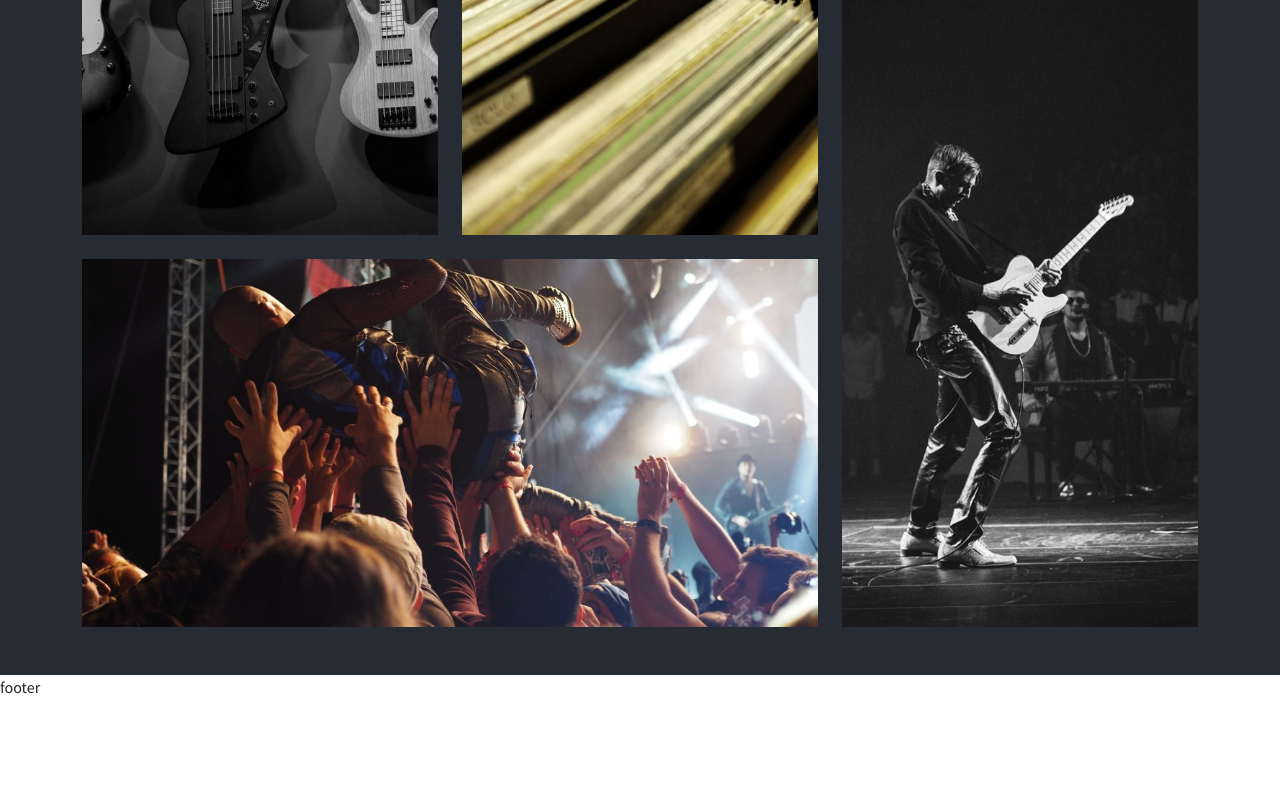
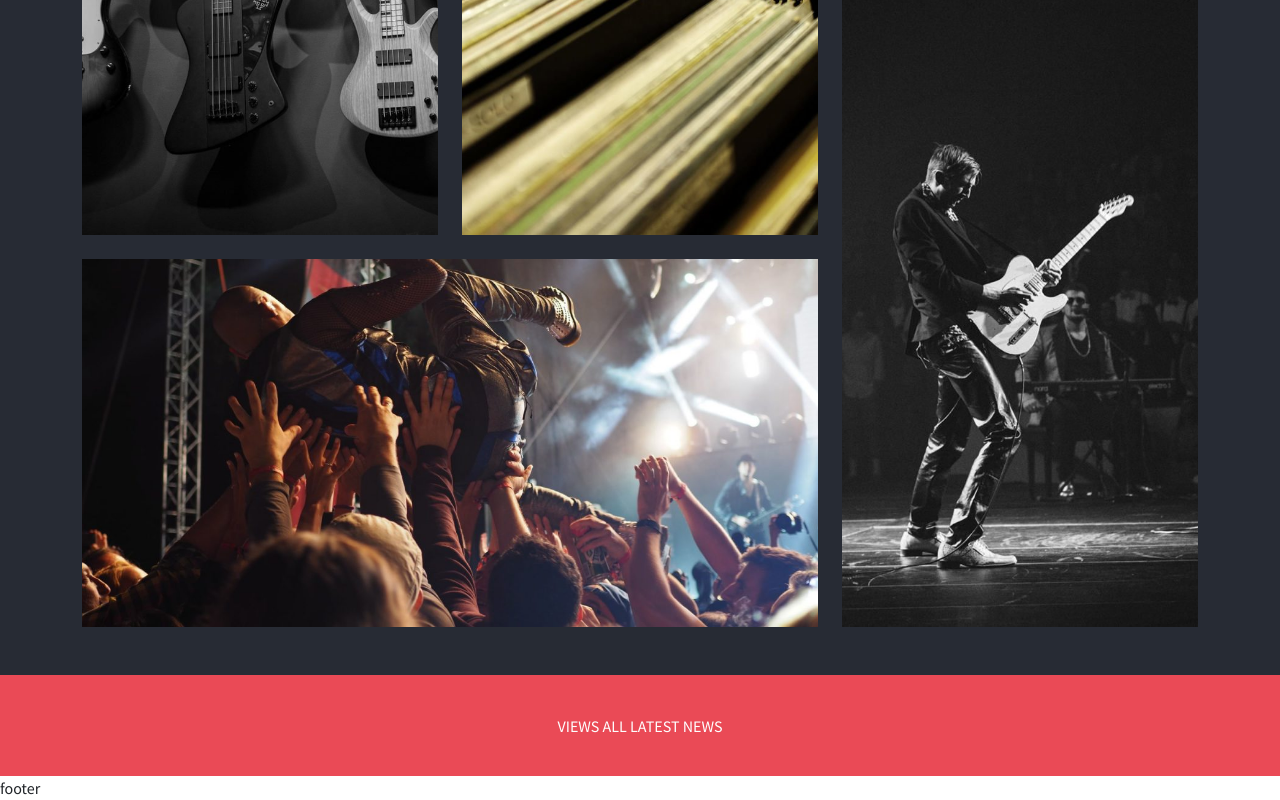
Before and after one commit to Luz42/proj-html-vuejs, a Vue app: page / in a window 1280 px wide. Shown: the part 1912-2712 px from the top of the page. Before the commit the page ends 2611 px from the top, so only its background shows below. Built offline with nearby package versions, Linux system fonts and the light colour scheme.

Commit message:
Creato ButtonComponent

```diff
--- /dev/null
+++ b/src/components/ButtonComponent.vue
@@ -0,0 +1,27 @@
+<template>
+  <button class="text-uppercase">views all {{ sectionName }}</button>
+</template>
+
+<script>
+export default {
+ name:'ButtonComponent',
+ props:{
+    sectionName: String
+ }
+}
+</script>
+
+<style scoped lang="scss">
+@import '@/variables.scss';
+    button{
+        width: 100%;
+        padding: 3%;
+        color: $white;
+        background-color: $mandy;
+        border: 0;
+        &:hover{
+            color: black;
+            background-color: $white;
+        }
+    }
+</style>
--- a/src/components/MainComponent.vue
+++ b/src/components/MainComponent.vue
@@ -41,16 +41,20 @@
         </div>
       </div>
     </div>
+    <ButtonComponent sectionName="latest news"/>
   </section>
   </main>
 </template>
 
 <script>
 import SectionsTitlesComponent from './SectionsTitlesComponent.vue';
+import ButtonComponent from './ButtonComponent.vue';
+
 export default {
     name: "MainComponent",
     components: {
-      SectionsTitlesComponent
+      SectionsTitlesComponent,
+      ButtonComponent
      }
 }
 </script>
```
